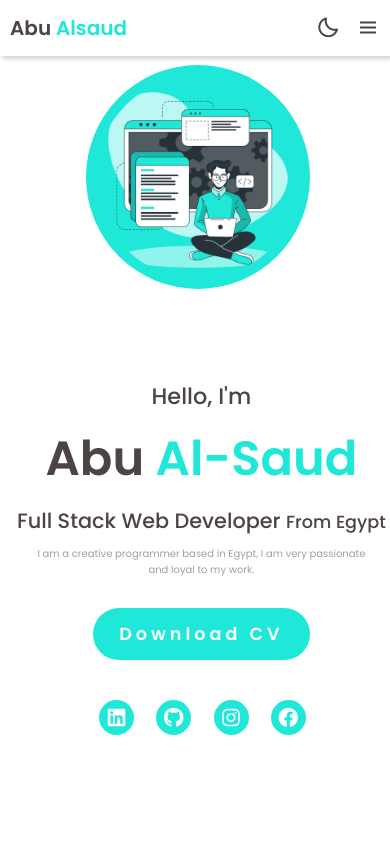
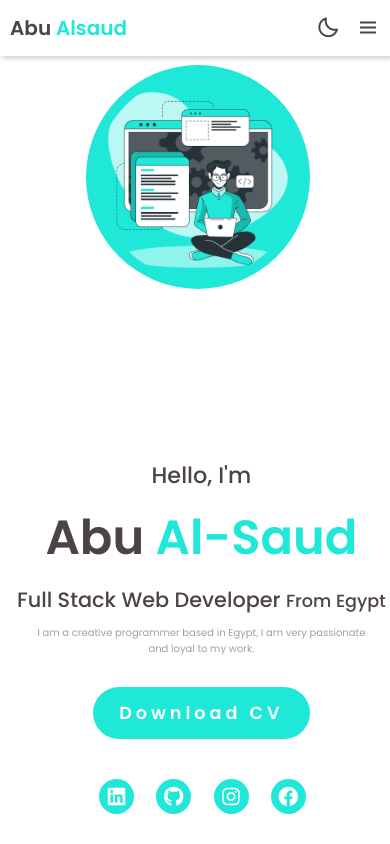
Before and after one commit to abu-alsaud/abualsaud, a plain HTML site: page index.html in a window 390 px wide. Drawn offline with nearby package versions, Linux system fonts and the light colour scheme.

Commit message:
Update style.css

```diff
--- a/css/style.css
+++ b/css/style.css
@@ -852,7 +852,7 @@ form {
     }
     .text {
         position: absolute;
-    bottom: 109px;
+    bottom: 30px;
     text-align: center;
     left: 17px;
     }
```
